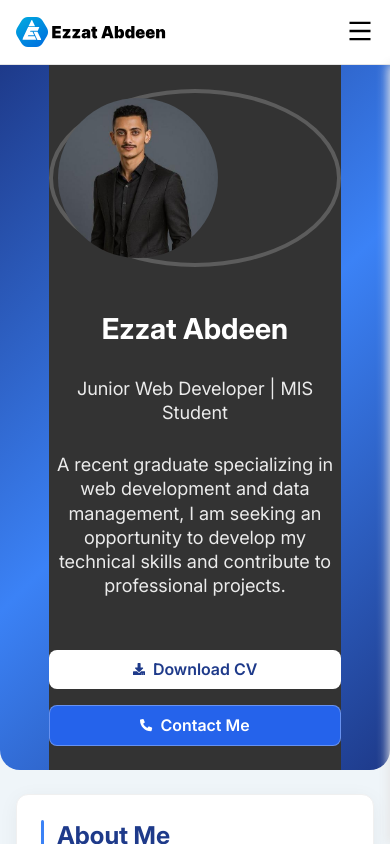
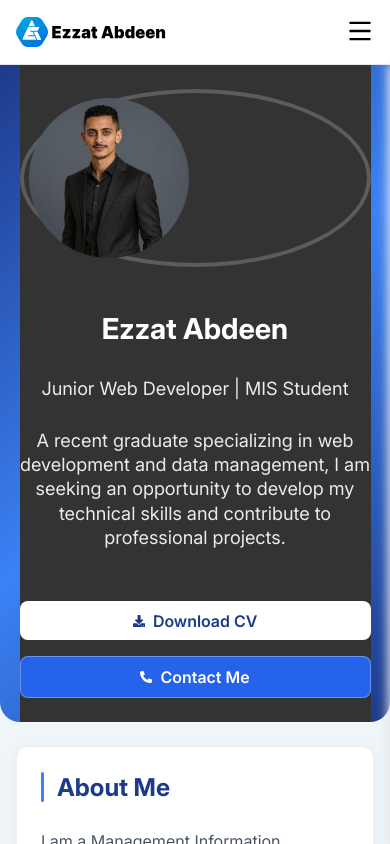
Before and after one commit to ezzatabdeen-dev/protfolio, a Next.js app: page /en in a window 390 px wide. Shown: the top 844 px of the page. Built offline with nearby package versions, Linux system fonts and the light colour scheme.

Commit message:
Update HeroWrapper width for responsiveness

```diff
--- a/src/components/Hero/Hero.module.css
+++ b/src/components/Hero/Hero.module.css
@@ -1,5 +1,5 @@
 .HeroWrapper {
-  width: 65%;
+  width: 85%;
   margin: 0 auto;
   padding: 1.5rem 0;
   display: flex;
@@ -10,7 +10,7 @@
 
 @media (max-width: 1250px) {
   .HeroWrapper {
-    width: 75% !important;
+    width: 90% !important;
   }
 }
 
```
